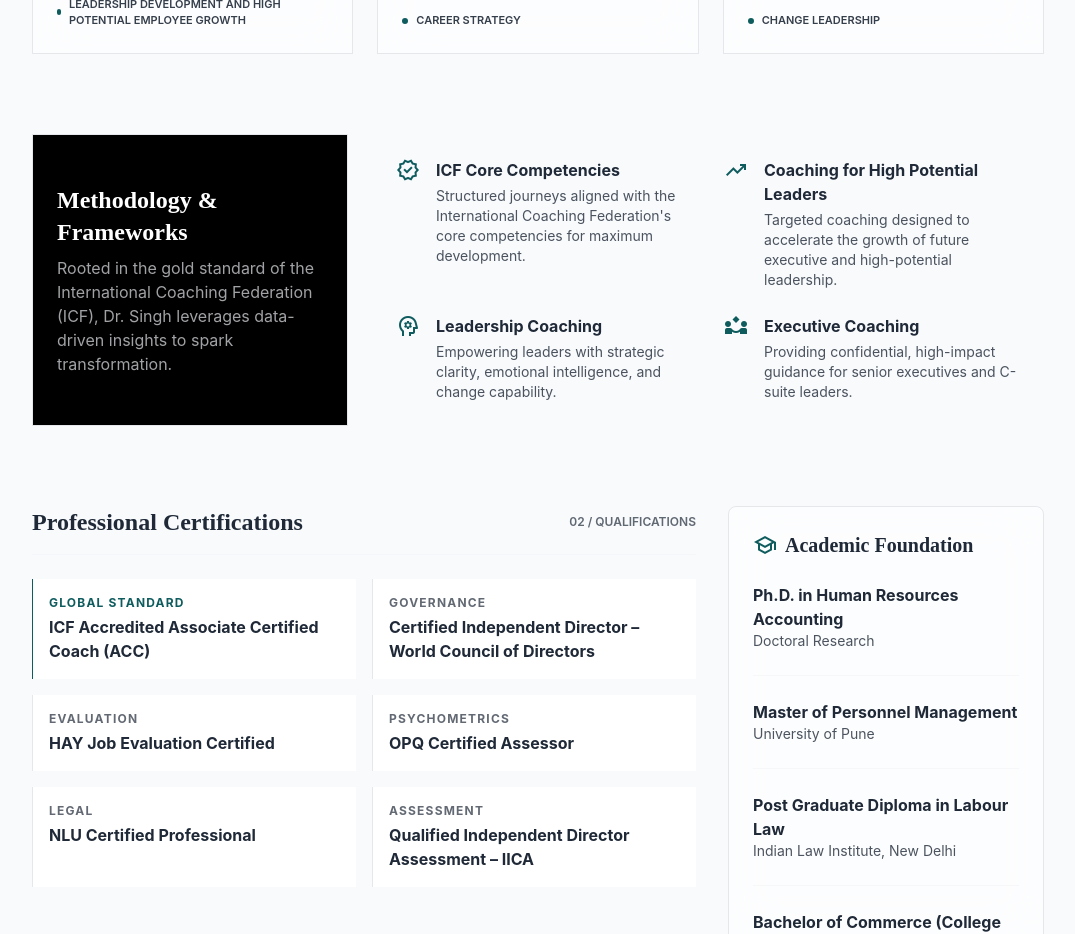
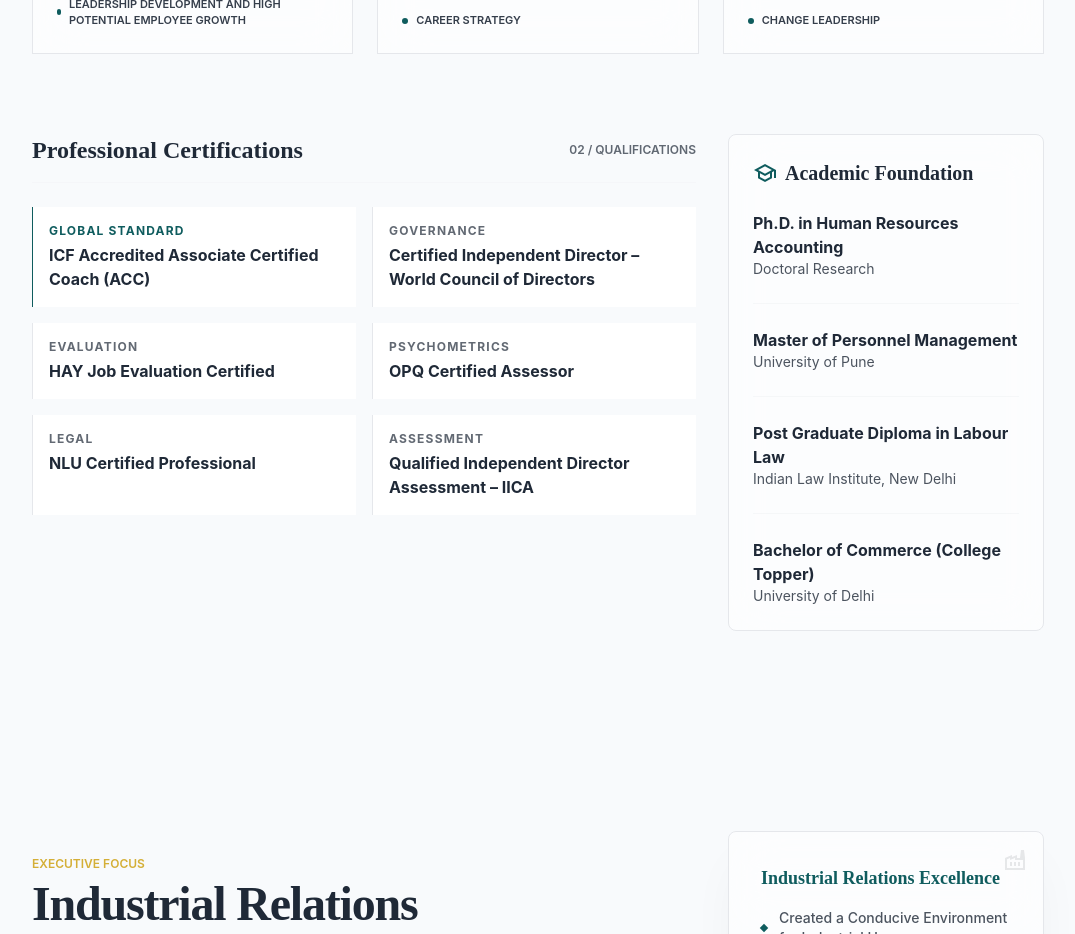
Before and after one commit to Mohitthebad/Dr.krishan, a React (Vite) app: page / in a window 1280 px wide. Shown: the part 2940-3874 px from the top of the page, without its empty margins (102-1177 px from the left). Built offline with nearby package versions, Linux system fonts and the light colour scheme.

Commit message:
Remove Frameworks & Facilitation section
Removed the Frameworks & Facilitation section from Experience component.

```diff
--- a/src/Component/Experience.jsx
+++ b/src/Component/Experience.jsx
@@ -157,38 +157,8 @@ export default function ExecutiveCoaching() {
           </div>
         </section>
 
-        {/* Frameworks & Facilitation: Asymmetric Layout */}
-        <section className="grid grid-cols-1 md:grid-cols-12 gap-8 mb-20 overflow-hidden">
-          <div className="md:col-span-4 bg-black dark:bg-card-bg border border-border-light p-6 flex flex-col justify-center gap-4">
-            <ScrollReveal variant="slide-left">
-              <h3
-                style={{ fontFamily: "'Playfair Display', serif" }}
-                className="text-white dark:text-charcoal text-2xl font-semibold mb-2"
-              >
-                Methodology &amp; Frameworks
-              </h3>
-              <p className="text-border-light/70 dark:text-charcoal/70">
-                Rooted in the gold standard of the International Coaching Federation (ICF),
-                Dr. Singh leverages data-driven insights to spark transformation.
-              </p>
-            </ScrollReveal>
-          </div>
-          <div className="md:col-span-8 grid grid-cols-1 sm:grid-cols-2 gap-6 py-6 px-4 relative">
-            {FRAMEWORKS.map((fw, idx) => (
-              <ScrollReveal key={fw.title} variant="fade-up" delay={idx * 100}>
-                <div className="flex items-start gap-4">
-                  <span className="material-symbols-outlined text-primary text-3xl">
-                    {fw.icon}
-                  </span>
-                  <div>
-                    <h5 className="font-bold text-charcoal mb-1">{fw.title}</h5>
-                    <p className="text-charcoal/80 text-sm">{fw.text}</p>
-                  </div>
-                </div>
-              </ScrollReveal>
-            ))}
-          </div>
-        </section>
+
+
 
         {/* Academic & Professional */}
         <section className="grid grid-cols-1 md:grid-cols-12 gap-8 mb-10">
```
